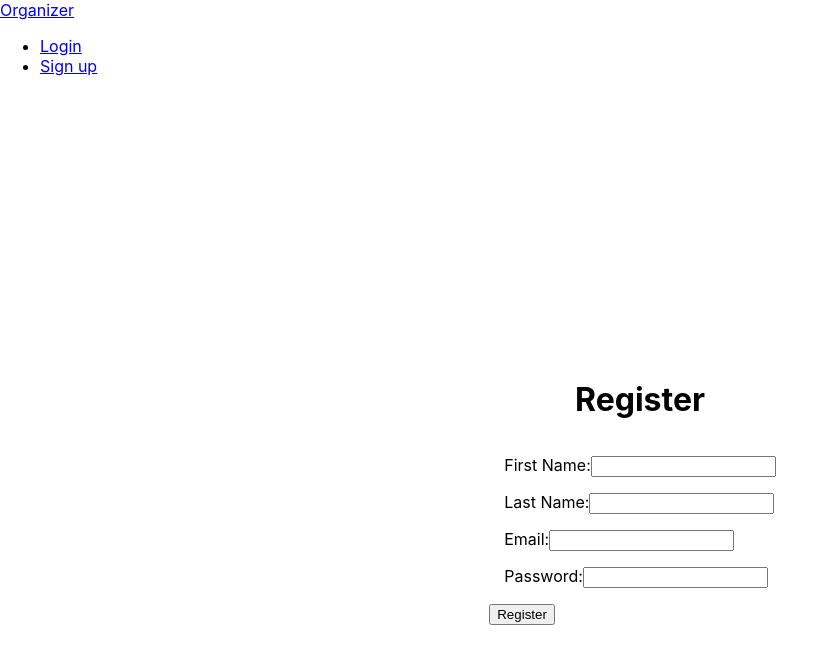
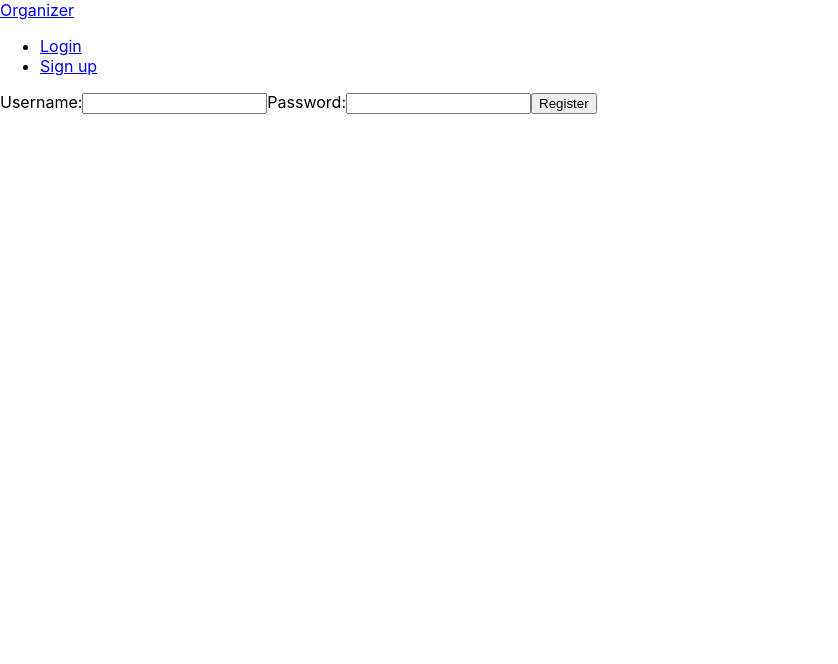
Before and after one commit to schau-sjsu/174project, a React (Create React App) app in the folder 174-frontend/: page /register in a window 1280 px wide. Shown: the top 664 px of the page, without its empty margins (0-838 px from the left). Built offline with nearby package versions, Linux system fonts and the light colour scheme.

Commit message:
Add registration functionality

```diff
--- a/174-frontend/src/Pages/Register/Register.js
+++ b/174-frontend/src/Pages/Register/Register.js
@@ -1,72 +1,48 @@
 import React, { useState } from 'react';
+import Cookies from 'js-cookie';
 
 function Register() {
-    const [formData, setFormData] = useState({
-        firstName: '',
-        lastName: '',
-        email: '',
-        password: ''
-    });
+    const [username, setUsername] = useState('');
+    const [password, setPassword] = useState('');
+    const [errorMessage, setErrorMessage] = useState('');
 
-    // handle form submission
     const handleSubmit = (event) => {
         event.preventDefault();
-        // handle form submission logic
-    };
-
-    // handle form field changes
-    const handleChange = (event) => {
-        setFormData({
-            ...formData,
-            [event.target.name]: event.target.value
-        });
-    };
+        fetch('http://cos-cs106.science.sjsu.edu/~013879866/code/register.php', {
+          method: 'POST',
+          headers: {
+            'Content-Type': 'application/json'
+          },
+          body: JSON.stringify({ username, password })
+        })
+          .then(response => response.json())
+          .then(data => {
+            console.log(data);
+            if (data.success) {
+              console.log('successfully created user');
+              Cookies.set('session', username, { path: '/' });
+              window.location.href = "/";
+            } else {
+              setErrorMessage(data.message);
+            }
+          })
+          .catch(error => console.error(error));
+      }
 
     return (
-        <div style={{ display: 'flex', flexDirection: "column", justifyContent: 'center', alignItems: 'center', height: '100vh' }}>
-            <h1>Register</h1>
-            <form onSubmit={handleSubmit}>
-                <div style={{ margin: "15px" }}>
-                    <label htmlFor="first-name">First Name:</label>
-                    <input
-                        type="text"
-                        name="firstName"
-                        value={formData.firstName}
-                        onChange={handleChange}
-                    />
-                </div>
-                <div style={{ margin: "15px" }}>
-                    <label htmlFor="last-name">Last Name:</label>
-                    <input
-                        type="text"
-                        name="lastName"
-                        value={formData.lastName}
-                        onChange={handleChange}
-                    />
-                </div>
-                <div style={{ margin: "15px" }}>
-                    <label htmlFor="email">Email:</label>
-                    <input
-                        type="email"
-                        name="email"
-                        value={formData.email}
-                        onChange={handleChange}
-                    />
-                </div>
-                <div style={{ margin: "15px" }}>
-                    <label htmlFor="password">Password:</label>
-                    <input
-                        type="password"
-                        name="password"
-                        value={formData.password}
-                        onChange={handleChange}
-                    />
-                </div>
-
-                <button type="submit">Register</button>
-            </form>
-        </div>
-    );
+        <form onSubmit={handleSubmit}>
+          <label>
+            Username:
+            <input type="text" value={username} onChange={e => setUsername(e.target.value)} />
+          </label>
+          <label>
+            Password:
+            <input type="password" value={password} onChange={e => setPassword(e.target.value)} />
+          </label>
+          <button type="submit">Register</button>
+          {errorMessage && <div>{errorMessage}</div>}
+        </form>
+      );
 }
 
 export default Register;
```
Also changed, not shown: 1 other file (tests, documents, lock files or other folders).
